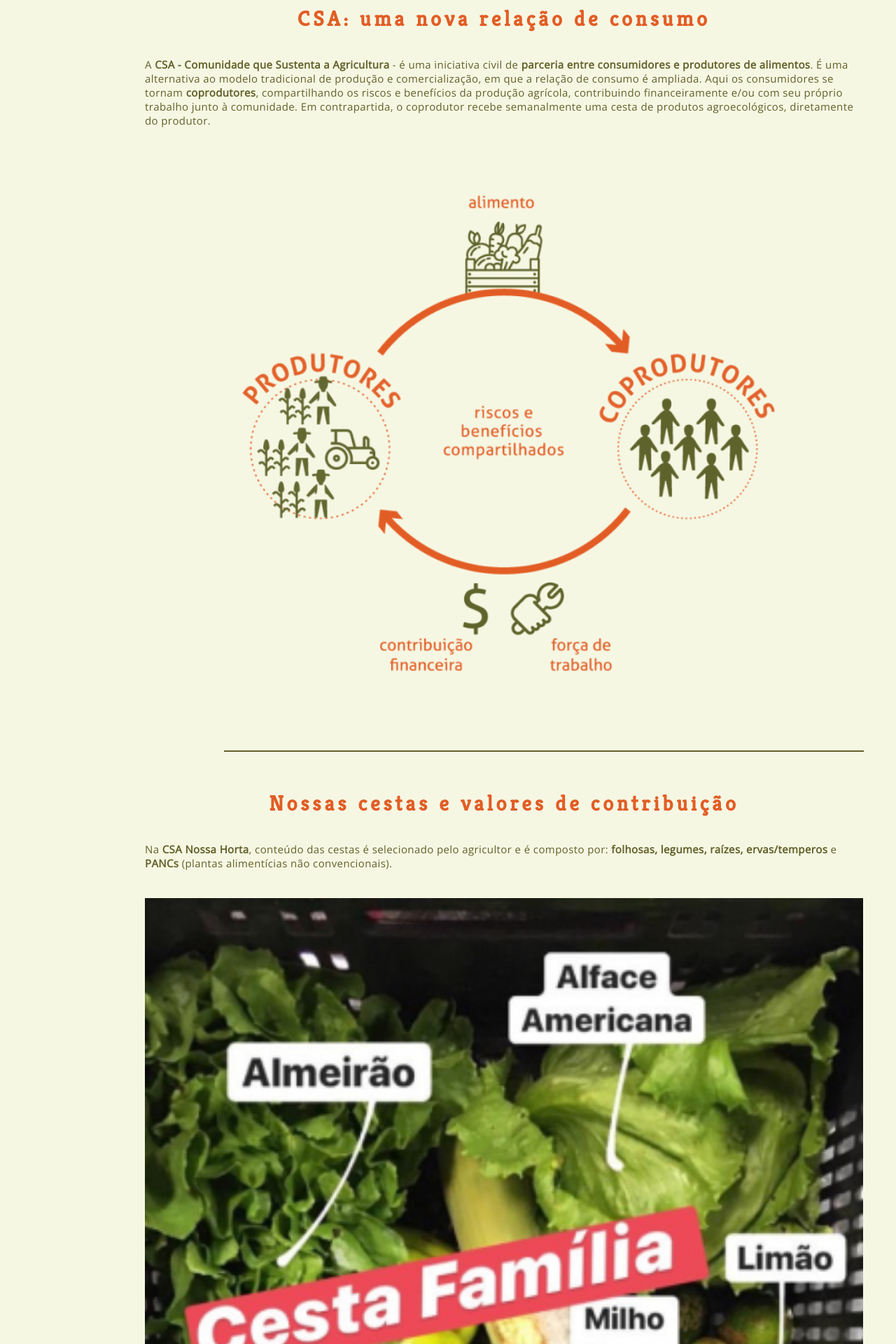
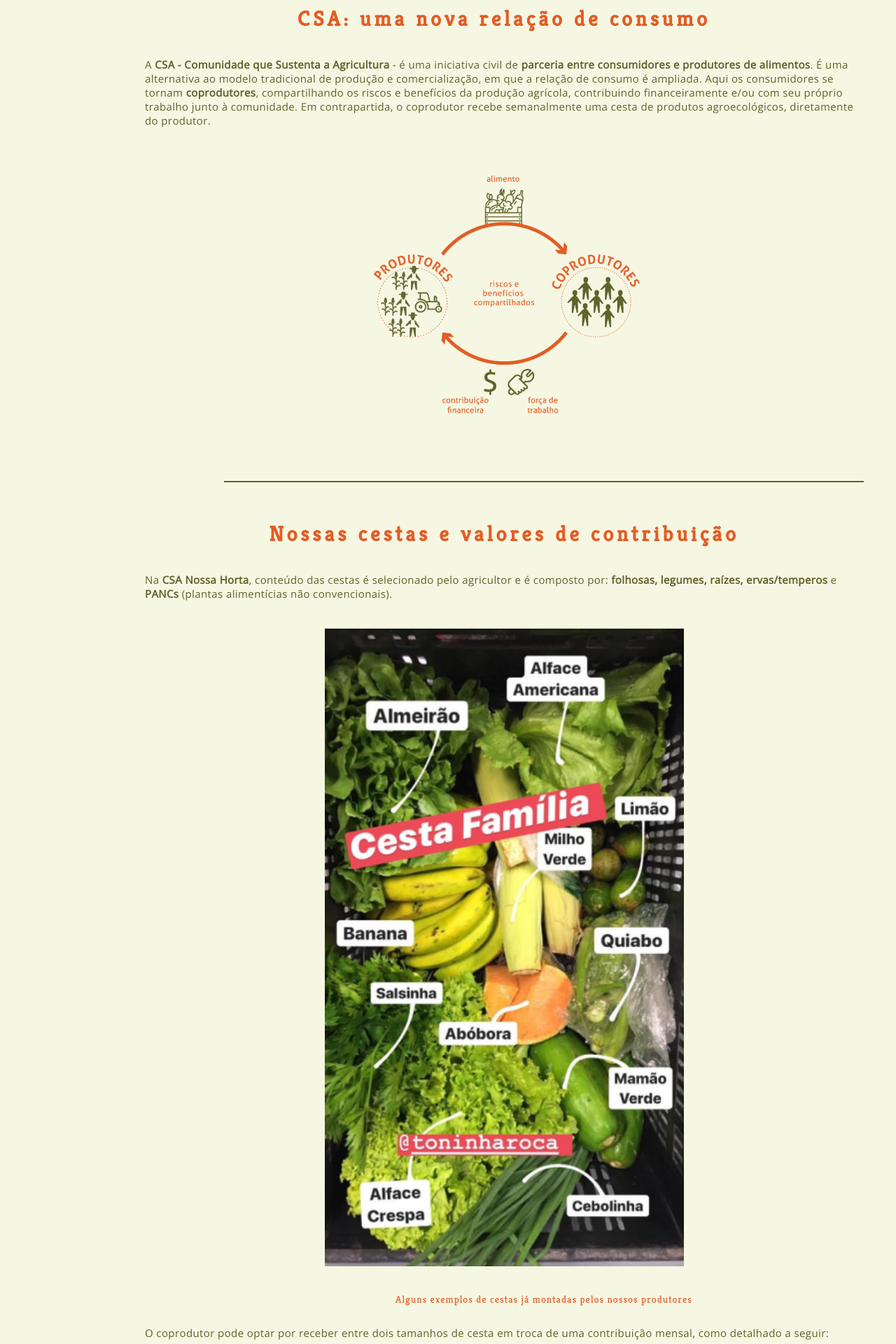
Before and after one commit to csanossahorta/csanossahorta.github.io, a PHP site: page /como-funcionamos.html in a window 1280 px wide; the page is wider, and only the part inside the window is pictured. Shown: the part 747-2667 px from the top of that part at 70% size. Run offline with PHP 8.4, Linux system fonts and the light colour scheme; some libraries are stand-ins or nearby versions.

Commit message:
ajustes como  funcionamos

```diff
--- a/_layouts/como-funcionamos.html
+++ b/_layouts/como-funcionamos.html
@@ -36,7 +36,7 @@
 <!-- =========================
     OVERVIEW SECTION
 ============================== -->
-<section id="agricultor" class="parallax-section">
+<section id="como-funcionamos" class="parallax-section">
 	<div class="container">
     <br>
     {{ content }}
--- a/_site/como-funcionamos.html
+++ b/_site/como-funcionamos.html
@@ -73,12 +73,10 @@
             <span class="icon icon-bar"></span>
             <span class="icon icon-bar"></span>
         </button>
-        <a href="/index"><img class="logo" src="images/logo.png" data-wow-delay="0.9s">
+        <a href="/"><img class="logo" src="images/logo.png" data-wow-delay="0.9s">
     </div>
 
     <div class="collapse navbar-collapse">
-
-
 
         <div class="nav navbar-nav navbar-right">
             <div  class="dropdown">
@@ -95,8 +93,7 @@
         </div>
 
     </div>
-
-	</div>
+  </div>
 </div>
 
 
@@ -114,7 +111,7 @@
 <!-- =========================
     OVERVIEW SECTION
 ============================== -->
-<section id="agricultor" class="parallax-section">
+<section id="como-funcionamos" class="parallax-section">
 	<div class="container">
     <br>
     <h1 id="csa-uma-nova-relação-de-consumo">CSA: uma nova relação de consumo</h1>
--- a/_site/css/main.css
+++ b/_site/css/main.css
@@ -454,6 +454,83 @@
 }
 
 /*---------------------------------------
+    Como funcionamos page
+-----------------------------------------*/
+
+.agricultor {
+    width: 100%;
+    height: 700px;
+    background-repeat: repeat-y;
+    background-attachment: fixed;
+    -webkit-background-size: cover;
+    background-size: cover;
+    background-position: center center;
+}
+
+#como-funcionamos {
+    width: 70%;
+    padding-left: 15%;
+    font-size: 28px;
+    background-repeat: repeat-y;
+    background-attachment: fixed;
+    -webkit-background-size: cover;
+    background-size: cover;
+    background-position: center center;
+}
+
+#como-funcionamos  p {
+    width: 90%;
+}
+
+#como-funcionamos  img {
+    width:70%;
+    padding-bottom: 30px;
+    padding-top: 30px;
+  display: block;
+  margin-left: auto;
+  margin-right: auto;
+  width: 50%;
+
+}
+
+#como-funcionamos  .h2 {
+    text-align: center !important;
+    font-size: 28px;
+    line-height: 29px;
+    font-size: 36px !important;
+    left: 5%;
+    display: block;
+}
+
+#como-funcionamos  h4 {
+    text-align: center;
+    font-size: 28px;
+    line-height: 29px;
+    font-size: 26px !important;
+    left: 5%;
+    color: white !important;
+    padding-top: 35%;
+    padding-left: 40%;
+}
+
+#como-funcionamos  h1 {
+    width: 90%;
+    font-size: 18px;
+    line-height: 29px;
+    font-size: 30px !important;
+    left: 5%;
+    letter-spacing: 5px;
+    color: #E25D25 !important;
+    display: block;
+}
+
+.title-agricultor{
+    color: white !important;
+    padding-top: 35% !important;
+}
+
+
+/*---------------------------------------
     Contat section
 -----------------------------------------*/
 #contato {
@@ -470,7 +547,7 @@
      -webkit-align-items: center;
       -ms-flex-align: center;
           align-items: center;
-    height: 100vh;
+    height: 92vh;
     text-align: center;
 }
 
@@ -482,7 +559,7 @@
     height: 40%;
     width: 50%;
     position: absolute;
-    left: 30%;
+    left: 25%;
     top: 35%;
     background: white;
     border-radius: 2px;
--- a/_site/feed.xml
+++ b/_site/feed.xml
@@ -1 +1 @@
-<?xml version="1.0" encoding="utf-8"?><feed xmlns="http://www.w3.org/2005/Atom" ><generator uri="https://jekyllrb.com/" version="3.5.2">Jekyll</generator><link href="http://localhost:4323/feed.xml" rel="self" type="application/atom+xml" /><link href="http://localhost:4323/" rel="alternate" type="text/html" /><updated>2021-01-13T08:06:29-03:00</updated><id>http://localhost:4323/feed.xml</id><title type="html">CSA - Nossa Horta</title></feed>
+<?xml version="1.0" encoding="utf-8"?><feed xmlns="http://www.w3.org/2005/Atom" ><generator uri="https://jekyllrb.com/" version="3.5.2">Jekyll</generator><link href="http://localhost:4323/feed.xml" rel="self" type="application/atom+xml" /><link href="http://localhost:4323/" rel="alternate" type="text/html" /><updated>2021-01-13T08:50:52-03:00</updated><id>http://localhost:4323/feed.xml</id><title type="html">CSA - Nossa Horta</title></feed>
```
Also changed, not shown: _includes/navbar.html (+2 -5 lines), _site/CONTATO.html (+2 -5 lines), _site/edson.html (+2 -5 lines), _site/index.html (+2 -5 lines), _site/lucas-machado.html (+2 -5 lines), _site/lucas-souza.html (+2 -5 lines), css/main.css (+79 -2 lines).
